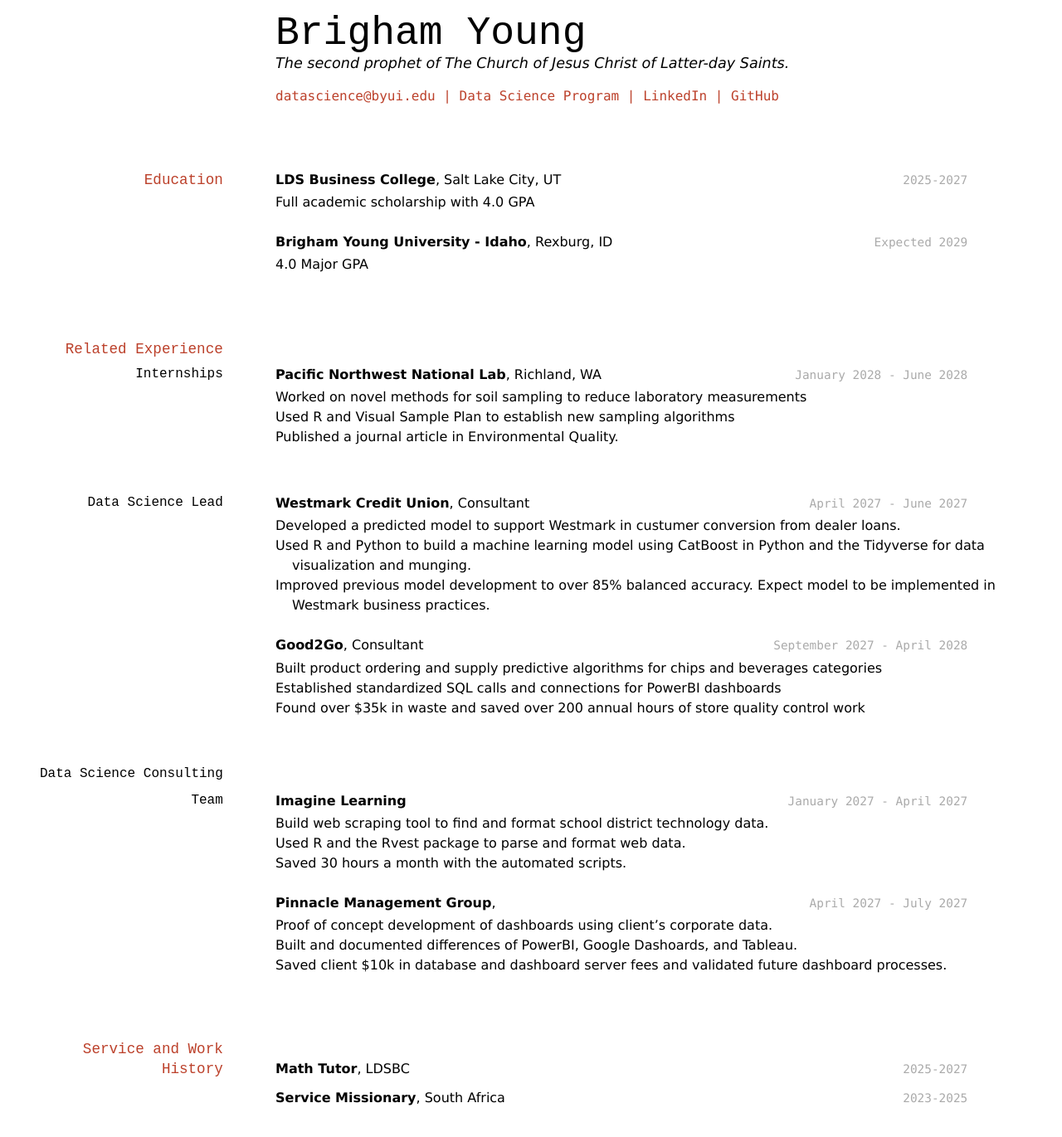
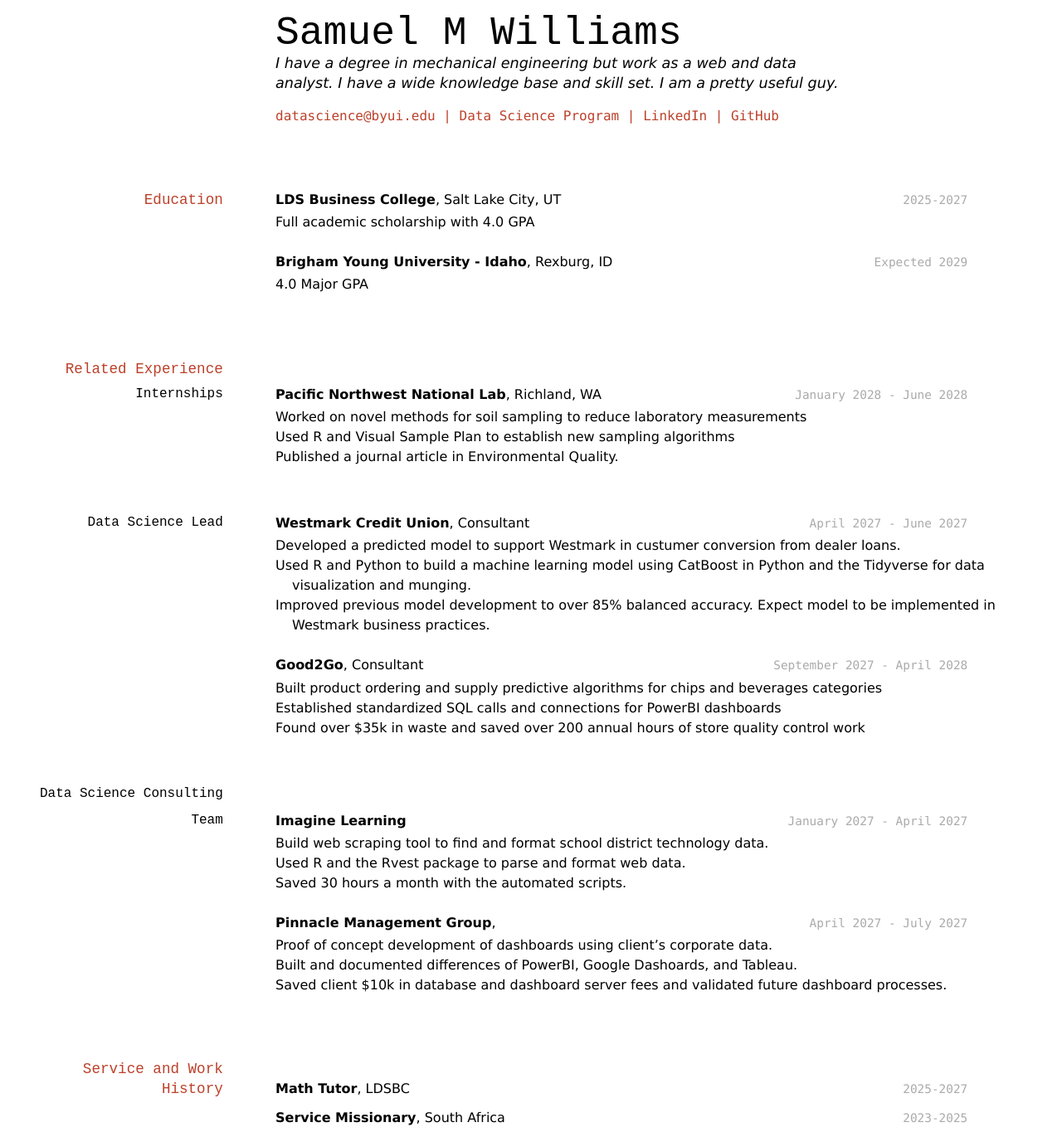
Before and after one commit to samuel-m-williams/Sam_Williams_Resume, a Jekyll site: the page built from docs/index.md, in a window 1280 px wide. Shown: the whole page at 83% size. Built offline with Jekyll 4.4.1, drawn with Linux system fonts in a browser that asks for light colours; before the commit the page ends 1347 px from its top, so only the background shows below that.

Commit message:
Update personal info

```diff
--- a/docs/index.md
+++ b/docs/index.md
@@ -2,8 +2,9 @@
 layout: cv
 title: Samuel M Williams's Resume
 ---
-# Brigham Young
-The second prophet of The Church of Jesus Christ of Latter-day Saints.
+# Samuel M Williams
+I have a degree in mechanical engineering but work as a web and data analyst.
+I have a wide knowledge base and skill set.  I am a pretty useful guy.
 
 <div id="webaddress">
 <a href="datascience@byui.edu">datascience@byui.edu</a>
```
